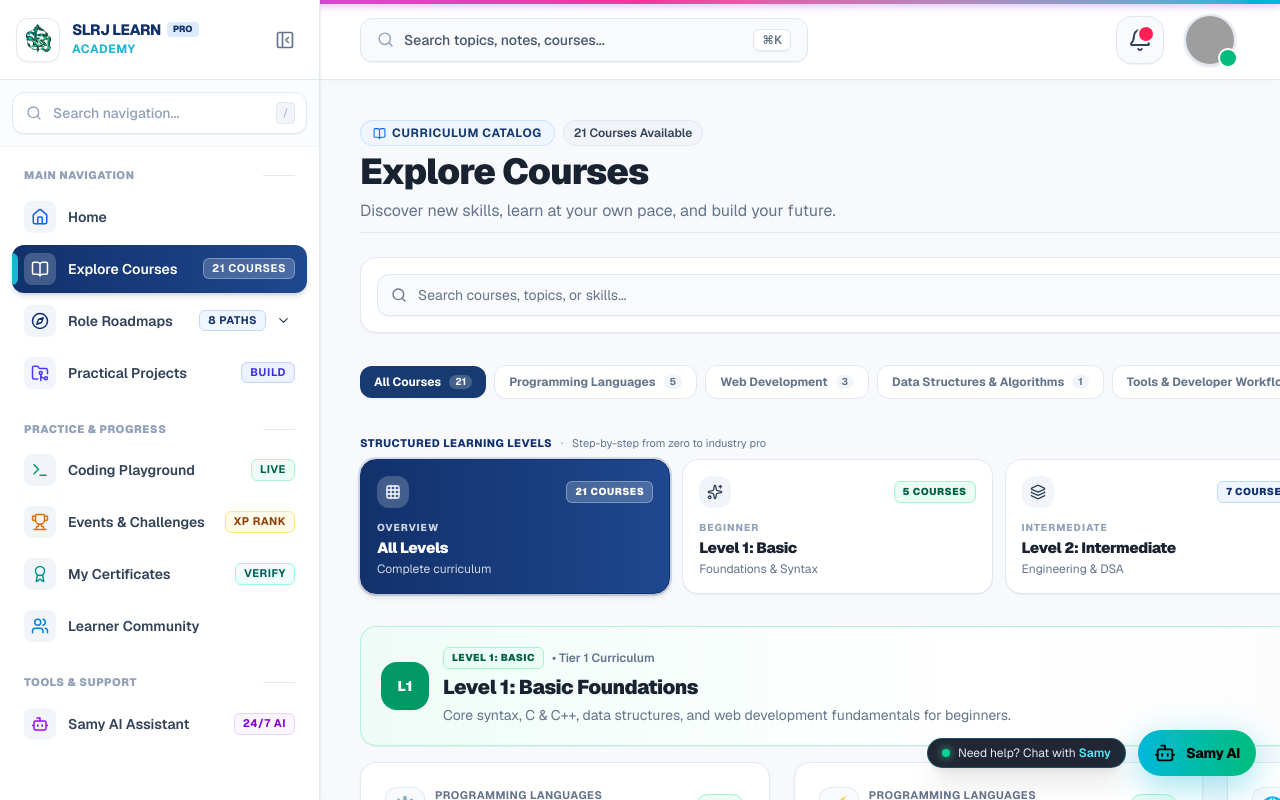
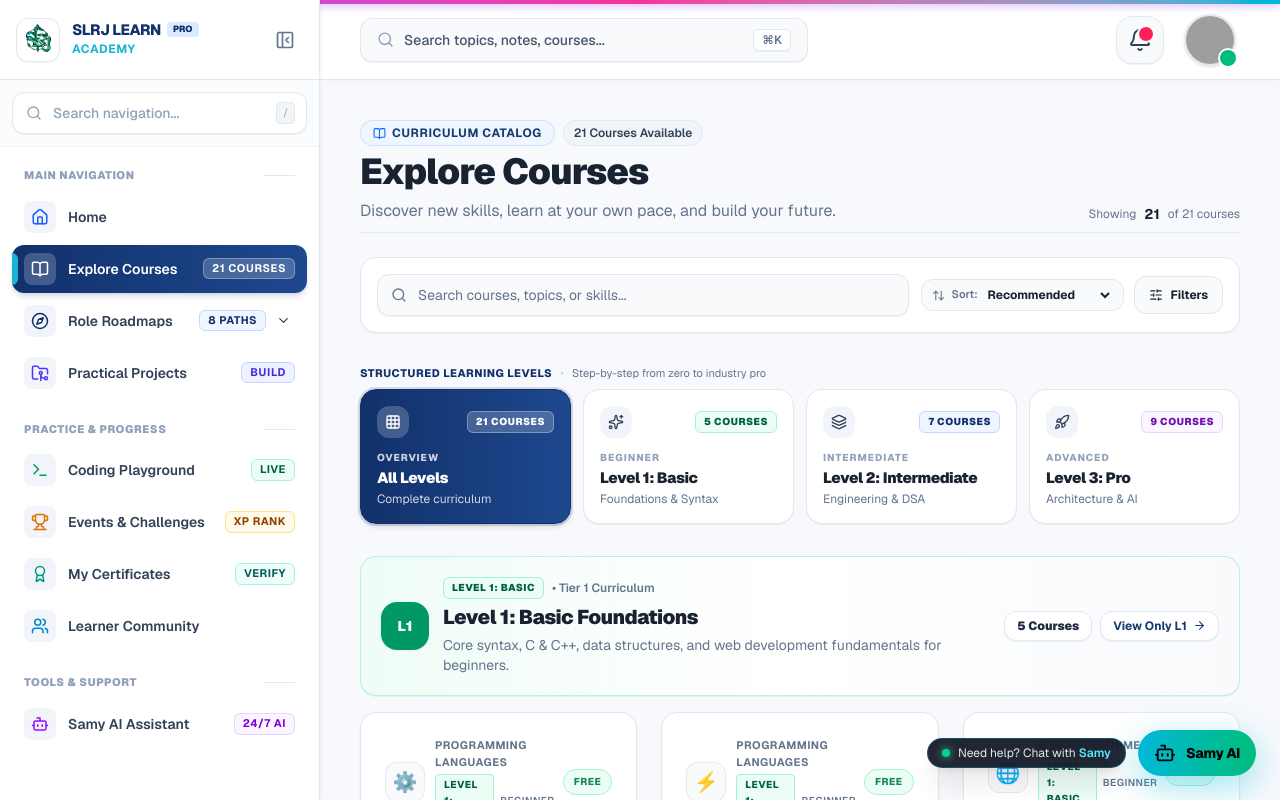
Before and after one commit to slrjdigital-ai/SLRJ-LEARN, a Next.js app: page /courses in a window 1280 px wide. Shown: the top 800 px of the page. Built offline with nearby package versions, Linux system fonts and the light colour scheme; grey boxes are pictures that could not be loaded.

Commit message:
feat: remove horizontal category filter pills bar from courses view

```diff
--- a/components/courses/ExploreCoursesView.tsx
+++ b/components/courses/ExploreCoursesView.tsx
@@ -11,7 +11,7 @@ import {
   getCourseLevel,
 } from "@/data/courses";
 import ExploreCoursesHeader, { SortOption } from "./ExploreCoursesHeader";
-import CourseCategoryTabs, { CourseCategoryFilter } from "./CourseCategoryTabs";
+import { CourseCategoryFilter } from "./CourseCategoryTabs";
 import CourseLevelTabs, { CourseLevelFilter } from "./CourseLevelTabs";
 import CourseFilterPanel, {
   DifficultyFilter,
@@ -169,15 +169,6 @@ export default function ExploreCoursesView() {
       intermediate,
       pro,
     };
-  }, [allCourses]);
-
-  // Category counts computation
-  const categoryCounts = useMemo(() => {
-    const counts: Record<string, number> = { All: allCourses.length };
-    for (const c of allCourses) {
-      counts[c.category] = (counts[c.category] || 0) + 1;
-    }
-    return counts;
   }, [allCourses]);
 
   // Active filter count
@@ -476,14 +467,7 @@ export default function ExploreCoursesView() {
         activeFilterCount={activeFilterCount}
       />
 
-      {/* ── C. Category Filter Chips ── */}
-      <CourseCategoryTabs
-        selectedCategory={selectedCategory}
-        onSelectCategory={setSelectedCategory}
-        categoryCounts={categoryCounts}
-      />
-
-      {/* ── C2. Level Tabs (Level 1: Basic, Level 2: Intermediate, Level 3: Pro) ── */}
+      {/* ── Level Tabs (Level 1: Basic, Level 2: Intermediate, Level 3: Pro) ── */}
       <CourseLevelTabs
         selectedLevel={selectedLevel}
         onSelectLevel={handleSelectLevel}
```
